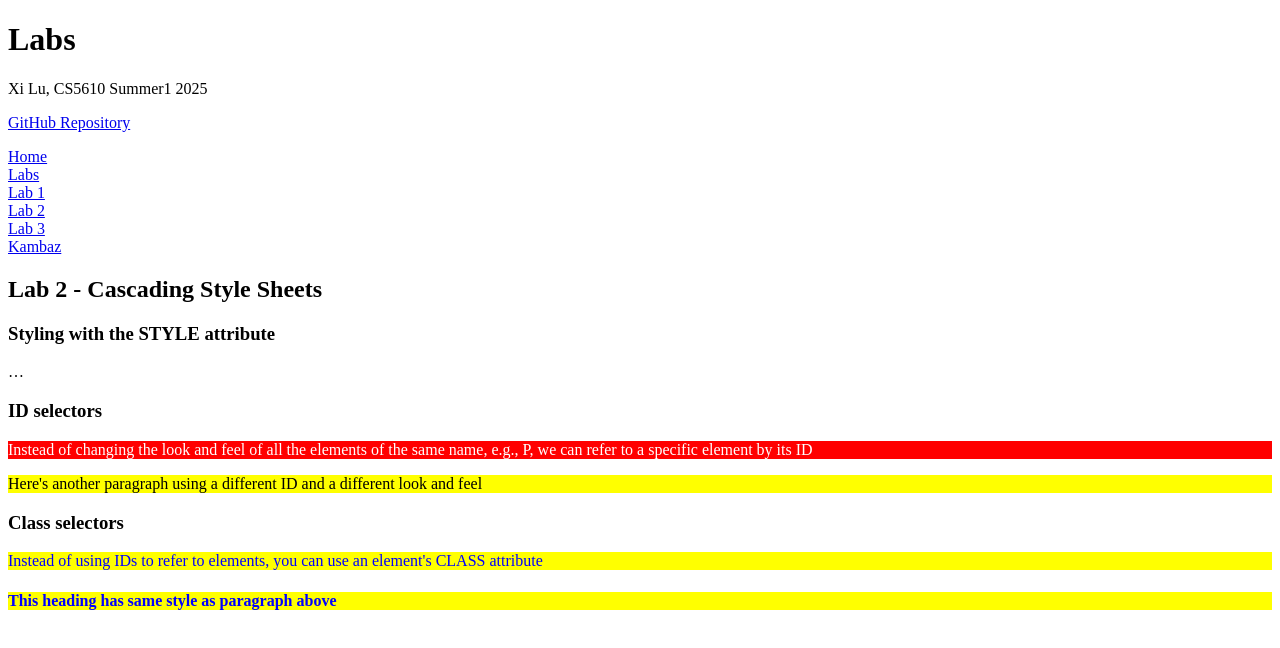
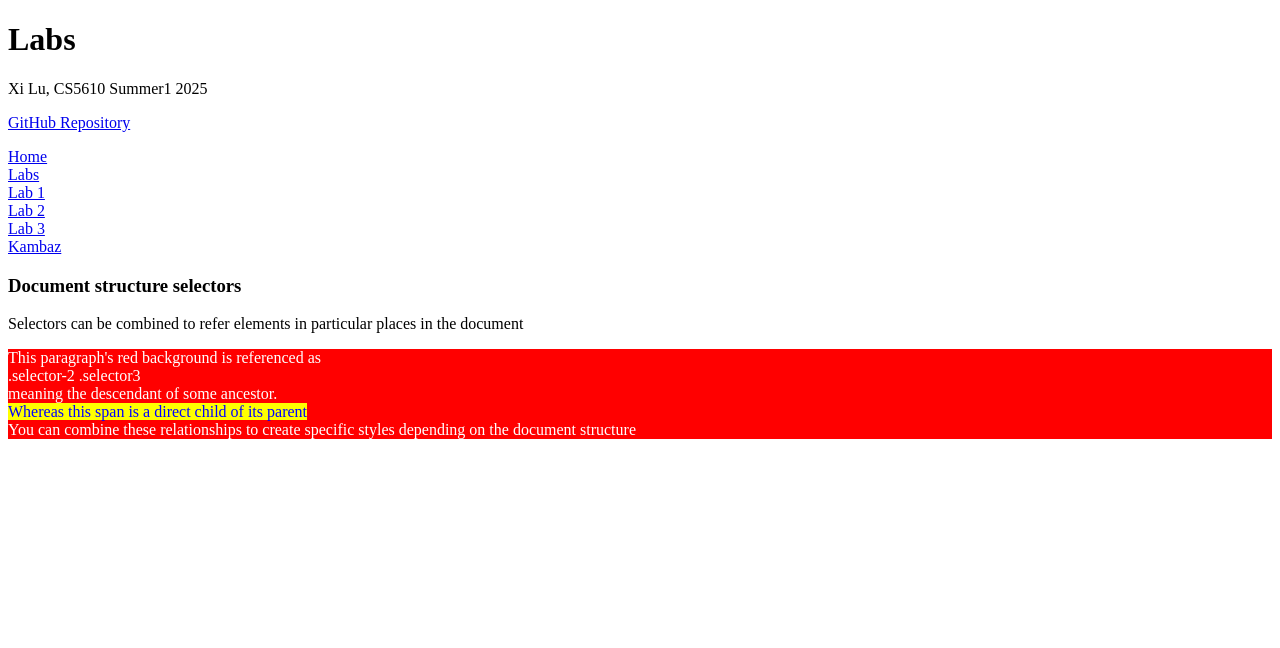
Before and after one commit to xilu56/kambaz-react-web-app-cs5610-sm25, a React app: page /#/Labs/Lab2 in a window 1280 px wide. Shown: the top 648 px of the page. Built offline with nearby package versions, Linux system fonts and the light colour scheme; the HTML template or start-up script is replaced by a standard one.

Commit message:
CSS - Document Structure - White on red DIV; CSS - Document Structure - Blue on yellow small span within the DIV

```diff
--- a/src/Labs/Lab2/index.css
+++ b/src/Labs/Lab2/index.css
@@ -1,15 +1,6 @@
-/*p {
- background-color: green;
- color: white;}*/
- p#wd-id-selector-1 {
+.wd-selector-1 .wd-selector-3 {
     background-color: red;
-    color: white;
-   }
-p#wd-id-selector-2 {
+    color: white; }
+ .wd-selector-2 > .wd-selector-3 > .wd-selector-4 {
     background-color: yellow;
-    color: black;
-    }
-.wd-class-selector {
-        background-color: yellow;
-        color: blue;
-   }
+    color: blue;  }
--- a/src/Labs/Lab2/index.tsx
+++ b/src/Labs/Lab2/index.tsx
@@ -1,32 +1,25 @@
 import "./index.css";
 export default function Lab2() {
   return (
-    <div id="wd-lab2">
-      <h2>Lab 2 - Cascading Style Sheets</h2>
-      <h3>Styling with the STYLE attribute</h3>
-      …
-      <div id="wd-css-id-selectors">
-        <h3>ID selectors</h3>
-        <p id="wd-id-selector-1">
-Instead of changing the look and feel of all the
-elements of the same name, e.g., P, we can refer to a specific element by its ID
-        </p>
-        <p id="wd-id-selector-2">
-Here's another paragraph using a different ID and a different look and
-          feel
-        </p>
-      </div>
-      <div id="wd-css-class-selectors">
-  <h3>Class selectors</h3>
+    <div id="wd-css-document-structure">
+  <div className="wd-selector-1">
+    <h3>Document structure selectors</h3>
+    <div className="wd-selector-2">
+      Selectors can be combined to refer elements in particular
+      places in the document
+      <p className="wd-selector-3">
+        This paragraph's red background is referenced as
+        <br />
+        .selector-2 .selector3<br />
+        meaning the descendant of some ancestor.<br />
+        <span className="wd-selector-4">
+          Whereas this span is a direct child of its parent
+        </span><br />
+          You can combine these relationships to create specific
+          styles depending on the document structure
+      </p>
+    </div>
+  </div>
+</div>
 
-  <p className="wd-class-selector">
-Instead of using IDs to refer to elements, you can use an element's CLASS attribute
-  </p>
-
-  <h4 className="wd-class-selector">
-This heading has same style as paragraph above
-  </h4>
-
-      </div>
-    </div>
 );}
```
